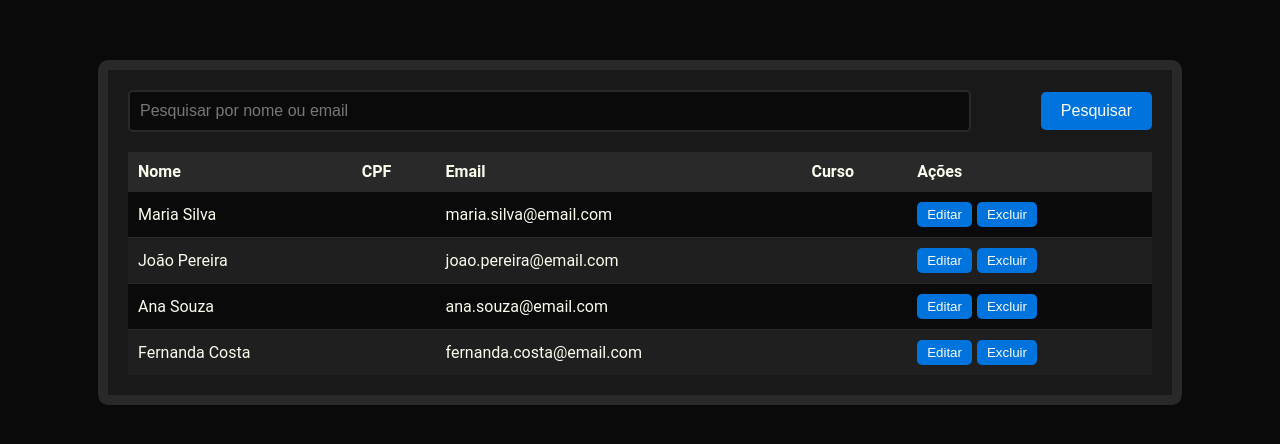
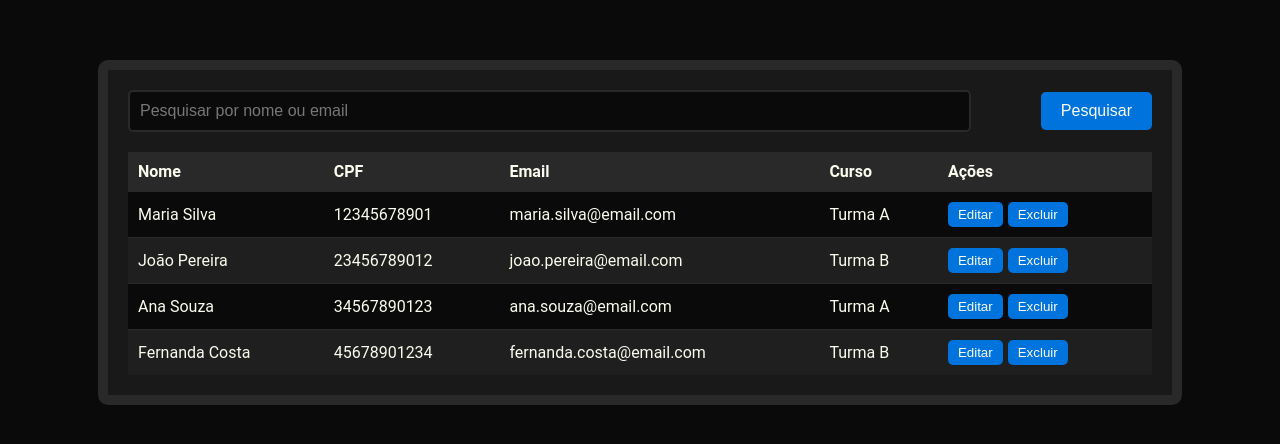
Before and after one commit to antonioszm/portalEducacional-Angular, an Angular app: page /alunos in a window 1280 px wide. Shown: the part 168-612 px from the top of the page. Built offline with nearby package versions, Linux system fonts and the light colour scheme; data requests are answered from the project's data file.

Commit message:
feat: edicao de aluno

```diff
--- a/db.json
+++ b/db.json
@@ -1,31 +1,39 @@
 {
-  "user": [
+  "users": [
     {
-      "nome": "Maria Silva",
-      "idade": 21,
-      "turma": "Turma A",
+      "nomeCompleto": "Maria Silva",
+      "cpf": "12345678901",
       "email": "maria.silva@email.com",
+      "celular": "11987654321",
+      "senha": "senha123",
+      "curso": "Turma A",
       "id": "5d6d"
     },
     {
-      "nome": "João Pereira",
-      "idade": 22,
-      "turma": "Turma B",
+      "nomeCompleto": "João Pereira",
+      "cpf": "23456789012",
       "email": "joao.pereira@email.com",
+      "celular": "11998765432",
+      "senha": "senha456",
+      "curso": "Turma B",
       "id": "80c4"
     },
     {
-      "nome": "Ana Souza",
-      "idade": 20,
-      "turma": "Turma A",
+      "nomeCompleto": "Ana Souza",
+      "cpf": "34567890123",
       "email": "ana.souza@email.com",
+      "celular": "11991234567",
+      "senha": "senha789",
+      "curso": "Turma A",
       "id": "5e52"
     },
     {
-      "nome": "Fernanda Costa",
-      "idade": 22,
-      "turma": "Turma B",
+      "nomeCompleto": "Fernanda Costa",
+      "cpf": "45678901234",
       "email": "fernanda.costa@email.com",
+      "celular": "11992345678",
+      "senha": "senha101",
+      "curso": "Turma B",
       "id": "abf5"
     }
   ]
--- a/src/app/shared/components/pages/alunos/alunos.component.html
+++ b/src/app/shared/components/pages/alunos/alunos.component.html
@@ -23,7 +23,7 @@
     </thead>
     <tbody>
       <tr *ngFor="let aluno of alunos">
-        <td>{{ aluno.nome }}</td>
+        <td>{{ aluno.nomeCompleto }}</td>
         <td>{{ aluno.cpf }}</td>
         <td>{{ aluno.email }}</td>
         <td>{{ aluno.curso }}</td>
--- a/src/app/shared/components/pages/cadastro/cadastro.component.html
+++ b/src/app/shared/components/pages/cadastro/cadastro.component.html
@@ -1,12 +1,17 @@
 <body>
     <div class="cadastro">
         <h2 class="bemVindo">Cadastre-se</h2>
-        <input class="pergunta" placeholder="Insira seu Nome Completo" required>
-        <input class="pergunta" placeholder="Insira seu CPF" required>
-        <input class="pergunta" placeholder="Insira seu Email" required type="email">
-        <input class="pergunta" placeholder="Insira seu Celular" required type="text">
-        <input class="pergunta" placeholder="Insira sua Senha" required type="password">
-        <input class="pergunta" placeholder="Insira sua Curso" required type="password">
-        <button type="submit" class="confirmarCadastro">Criar Conta</button>
+        <form [formGroup]="alunoForm" (ngSubmit)="onSubmit()">
+          <div class="form-section">
+            <input id="nomeCompleto" type="text" formControlName="nomeCompleto" class="pergunta" placeholder="Insira seu Nome Completo" required>
+            <input id="cpf" type="text" formControlName="cpf" class="pergunta" placeholder="Insira seu CPF" required>
+            <input id="email" type="email" formControlName="email" class="pergunta" placeholder="Insira seu Email" required>
+            <input id="celular" type="text" formControlName="celular" class="pergunta" placeholder="Insira seu Celular" required>
+            <input id="senha" type="password" formControlName="senha" class="pergunta" placeholder="Insira sua Senha" required>
+            <input id="curso" type="text" formControlName="curso" class="pergunta" placeholder="Insira seu Curso" required>
+            <button type="submit" class="confirmarCadastro">Salvar</button>
+          </div>
+        </form>
     </div>
+
 </body>
--- a/src/app/shared/components/pages/cadastro/cadastro.component.ts
+++ b/src/app/shared/components/pages/cadastro/cadastro.component.ts
@@ -1,12 +1,66 @@
-import { Component } from '@angular/core';
+import { Component,OnInit } from '@angular/core';
+import { ActivatedRoute } from '@angular/router';
+import { AlunoService } from '../../../services/aluno.service';
+import { Validators, FormBuilder, FormGroup, ReactiveFormsModule } from '@angular/forms';
+
 
 @Component({
   selector: 'app-cadastro',
   standalone: true,
-  imports: [],
+  imports: [ReactiveFormsModule],
   templateUrl: './cadastro.component.html',
   styleUrl: './cadastro.component.scss'
 })
-export class CadastroComponent {
+export class CadastroComponent implements OnInit {
+  alunoForm!: FormGroup;
+  alunoId: string | null = null;
 
+  constructor(
+    private fb: FormBuilder,
+    private alunoService: AlunoService,
+    private route: ActivatedRoute
+  ) {}
+
+  ngOnInit(): void {
+    this.alunoForm = this.fb.group({
+      nomeCompleto: ['', Validators.required],
+      cpf: ['', [Validators.required, Validators.minLength(11)]],
+      email: ['', [Validators.required, Validators.email]],
+      celular: ['', Validators.required],
+      senha: ['', Validators.required],
+      curso: ['', Validators.required]
+    });
+
+    this.alunoId = this.route.snapshot.paramMap.get('id');
+    if (this.alunoId) {
+      this.carregarAluno(this.alunoId);
+    }
+  }
+
+  carregarAluno(id: string): void {
+    this.alunoService.getAlunoById(id).subscribe((aluno) => {
+      this.alunoForm.patchValue({
+        nomeCompleto: aluno.nomeCompleto,
+        cpf: aluno.cpf,
+        email: aluno.email,
+        celular: aluno.celular,
+        senha: aluno.senha,
+        curso: aluno.curso
+      });
+    });
+  }
+
+  onSubmit(): void {
+    if (this.alunoForm.valid) {
+      if (this.alunoId) {
+        this.alunoService.updateAluno(this.alunoId, this.alunoForm.value).subscribe(() => {
+          alert('Aluno atualizado com sucesso!');
+        });
+      } else {
+        this.alunoService.postAluno(this.alunoForm.value).subscribe(() => {
+          alert('Aluno criado com sucesso!');
+        });
+      }
+    }
+  }
 }
--- a/src/app/shared/services/aluno.service.ts
+++ b/src/app/shared/services/aluno.service.ts
@@ -1,15 +1,22 @@
 import { Injectable } from '@angular/core';
-import { HttpClient } from '@angular/common/http';
+import { HttpClient, HttpHeaders } from '@angular/common/http';
 import { Observable } from 'rxjs';
 
 @Injectable({
   providedIn: 'root'
 })
 export class AlunoService {
-  private apiUrl = 'http://localhost:3000/user';
+  private apiUrl = 'http://localhost:3000/users';
+
+  httpOptions = {
+    headers: new HttpHeaders({ 'Content-Type': 'application/json' })
+  };
 
   constructor(private http: HttpClient) { }
 
+  postAluno(aluno: any): Observable<any> {
+    return this.http.post<any>(this.apiUrl, aluno, this.httpOptions);
+  }
   getAlunos(): Observable<any> {
     return this.http.get(this.apiUrl);
   }
```
